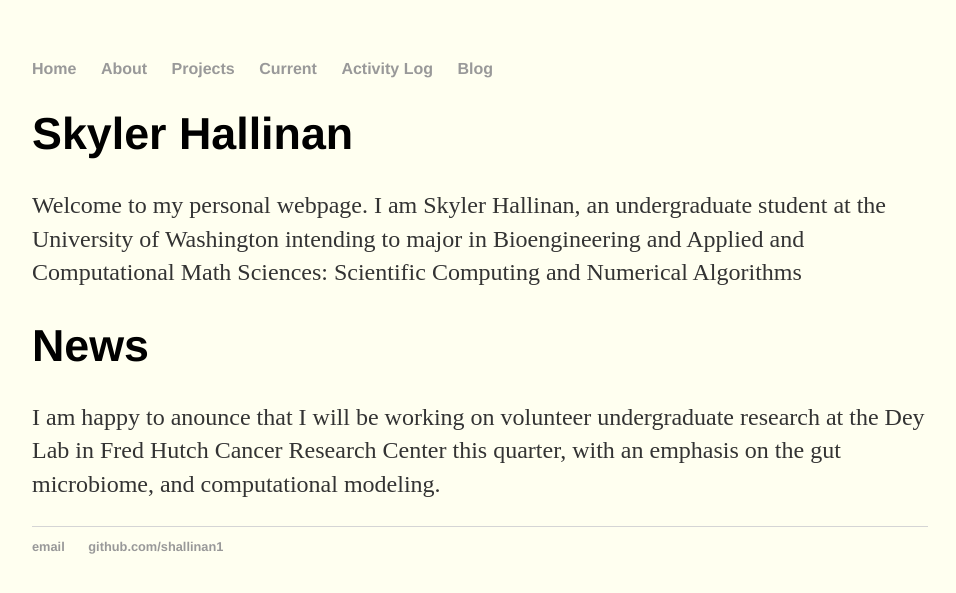
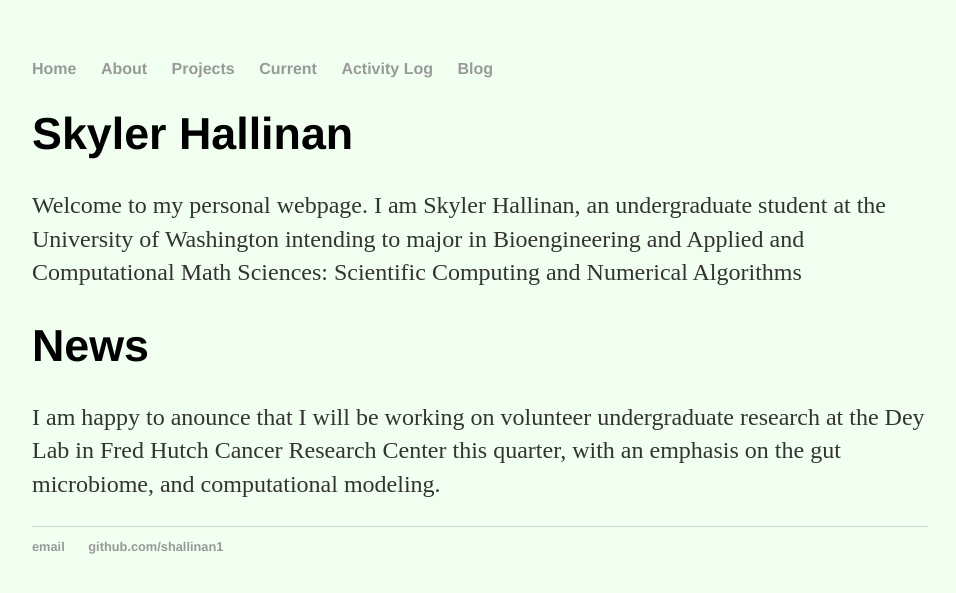
Before and after one commit to shallinan1/shallinan1.github.io, a Jekyll site: the page built from index.md, in a window 1280 px wide. Shown: the top 593 px of the page, without its empty margins (160-1116 px from the left). Built offline with Jekyll 4.4.1, drawn with Linux system fonts in a browser that asks for light colours; our own code applies the rules of GitHub Pages for plain Markdown files.

Commit message:
background color

```diff
--- a/index.md
+++ b/index.md
@@ -1,3 +1,9 @@
+<style>
+body {
+background-color: Honeydew
+}
+</style>
+
 # Skyler Hallinan
 
 Welcome to my personal webpage. I am Skyler Hallinan, an undergraduate student at the University of Washington intending to major in Bioengineering and Applied and Computational Math Sciences: Scientific Computing and Numerical Algorithms
```
